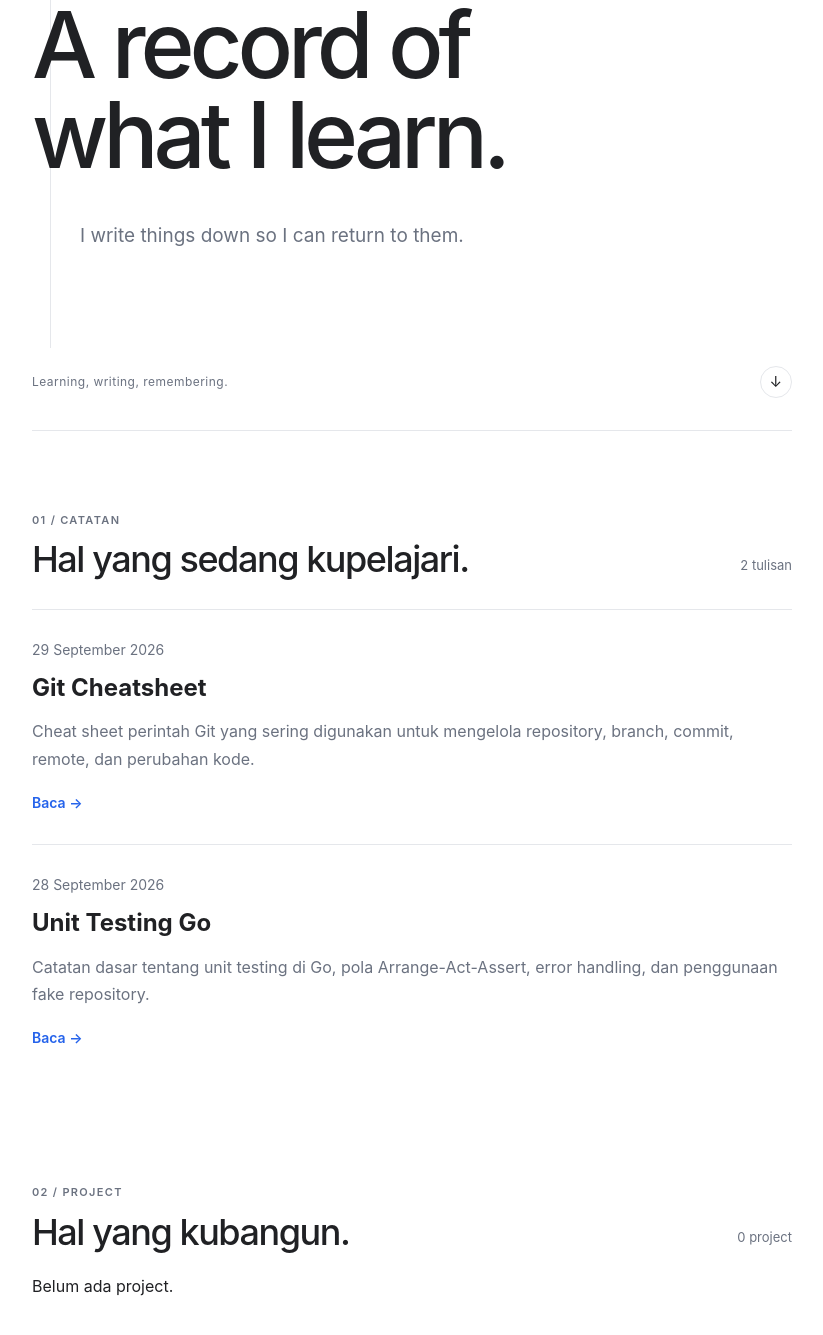
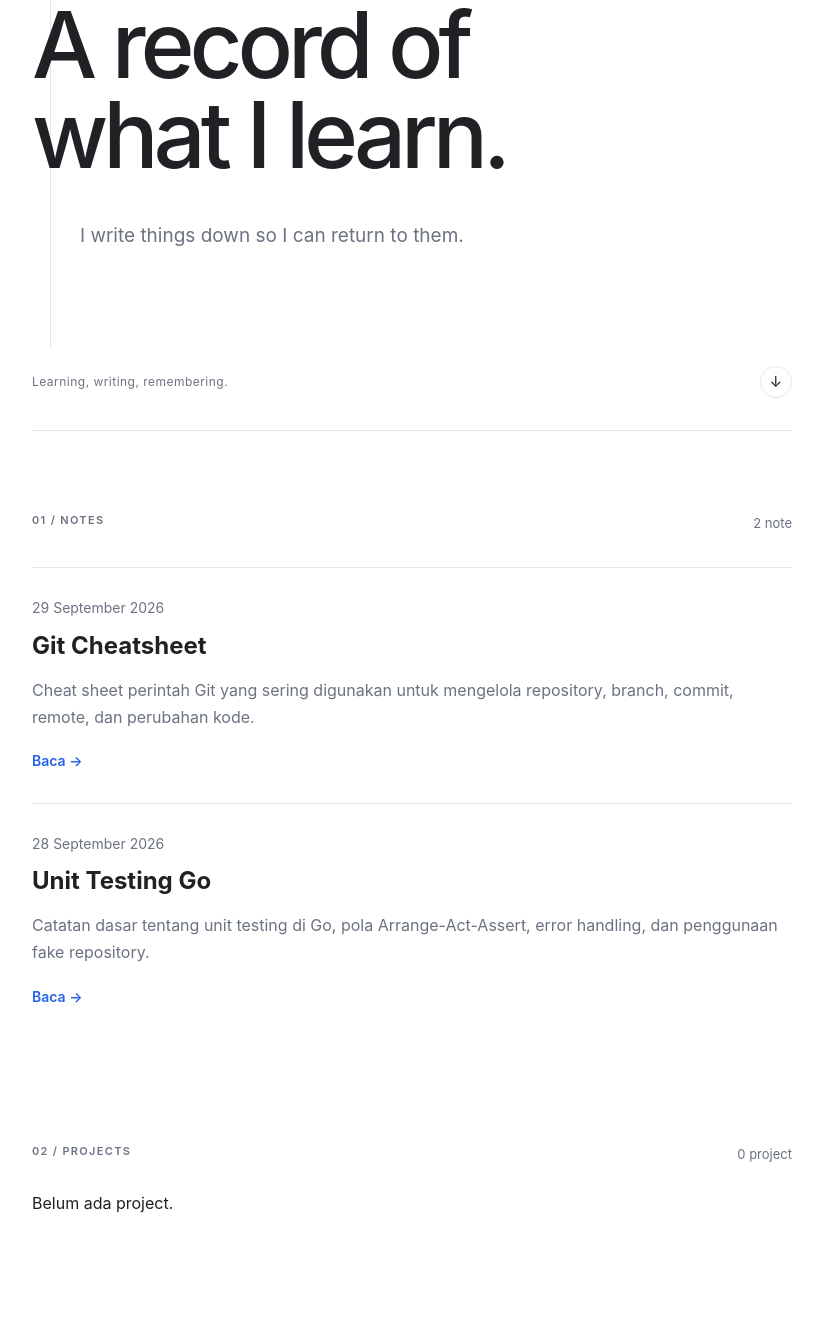
Before and after one commit to ranggawaridat/ranggawaridat.github.io, a Jekyll site: the page built from index.html, in a window 1280 px wide and 1400 px high, scrolled down 309 px. Shown: the top 1335 px of the window, without its empty margins (228-1051 px from the left). Built offline with Jekyll 4.4.1, drawn with Linux system fonts in a browser that asks for light colours.

Commit message:
Update section headings for notes and projects to improve clarity and consistency

```diff
--- a/index.html
+++ b/index.html
@@ -35,10 +35,9 @@ description: "Blog Rangga Waridat berisi catatan belajar programming, backend, d
 
     <div class="section-heading" id="articles">
         <div>
-            <p class="section-kicker">01 / CATATAN</p>
-            <h2>Hal yang sedang kupelajari.</h2>
+            <p class="section-kicker">01 / NOTES</p>
         </div>
-        <span>{{ site.posts | size }} tulisan</span>
+        <span>{{ site.posts | size }} note</span>
     </div>
 
     {% for post in site.posts %}
@@ -83,8 +82,7 @@ description: "Blog Rangga Waridat berisi catatan belajar programming, backend, d
 <section class="projects" id="projects" aria-labelledby="projects-title">
     <div class="section-heading">
         <div>
-            <p class="section-kicker">02 / PROJECT</p>
-            <h2 id="projects-title">Hal yang kubangun.</h2>
+            <p class="section-kicker">02 / PROJECTS</p>
         </div>
         {% assign project_pages = site.pages | where_exp: "page", "page.path contains 'projects/'" %}
         {% assign project_count = 0 %}
```
